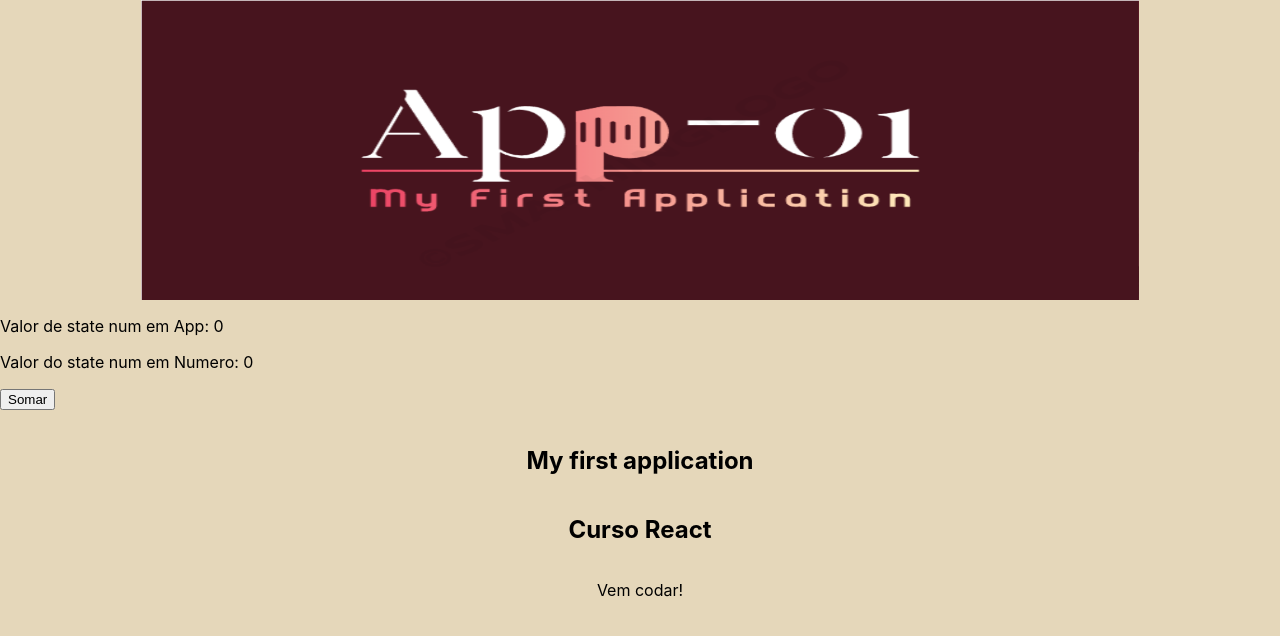
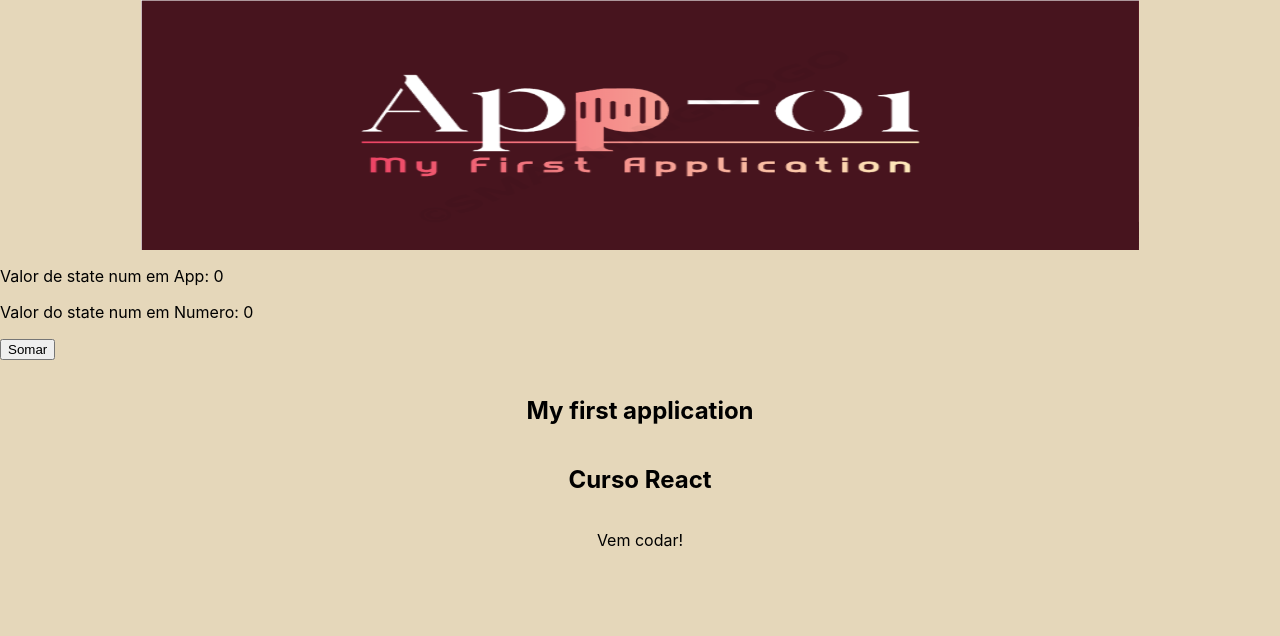
Before and after one commit to helderamora/Curso-React, a React (Create React App) app: page / in a window 1280 px wide. Shown: the top 636 px of the page. Built offline with nearby package versions, Linux system fonts and the light colour scheme.

Commit message:
Image size React

```diff
--- a/src/App.css
+++ b/src/App.css
@@ -19,5 +19,5 @@
 
 .image {
   width: 80%;
-  height: 300px;
+  height: 250px;
 }
```
